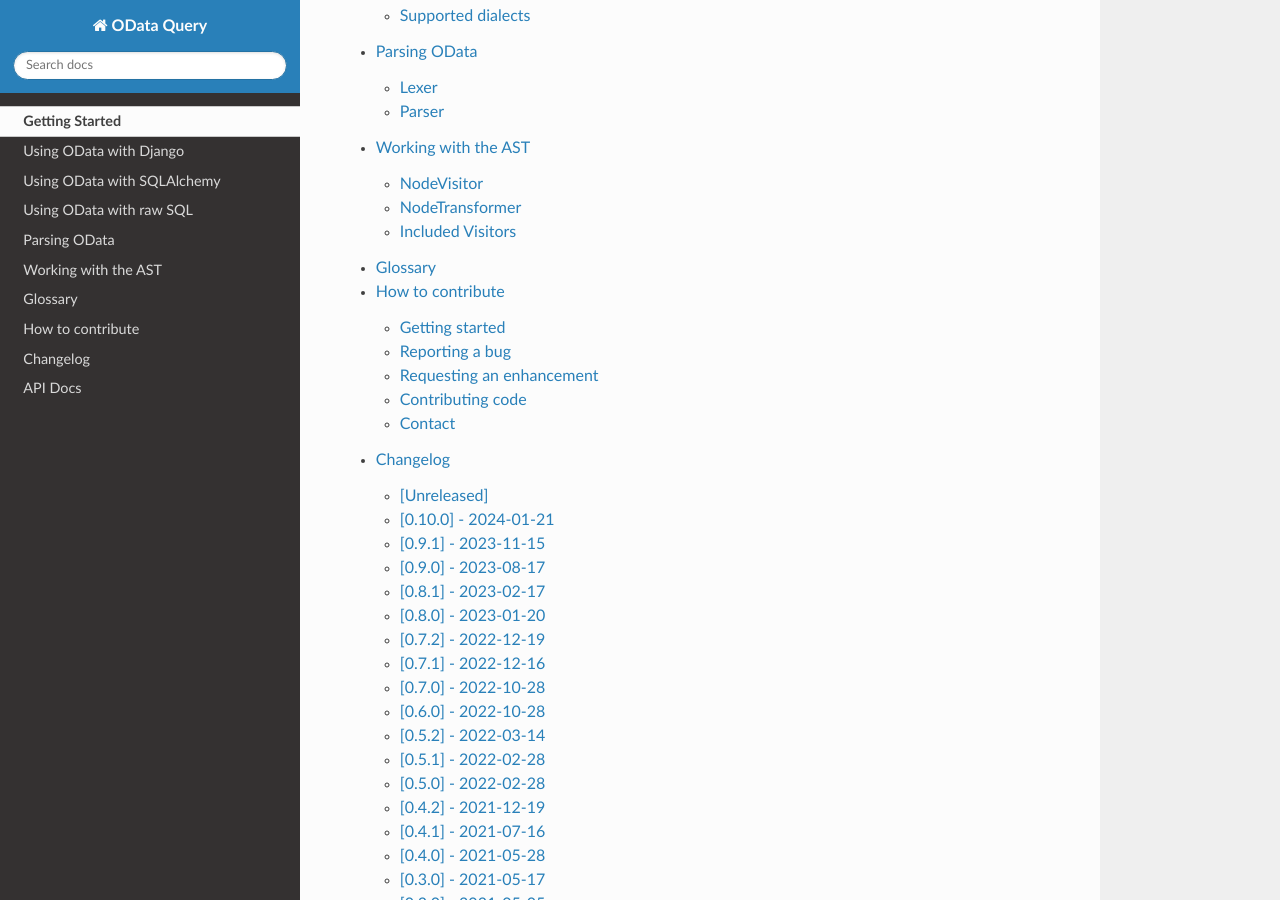
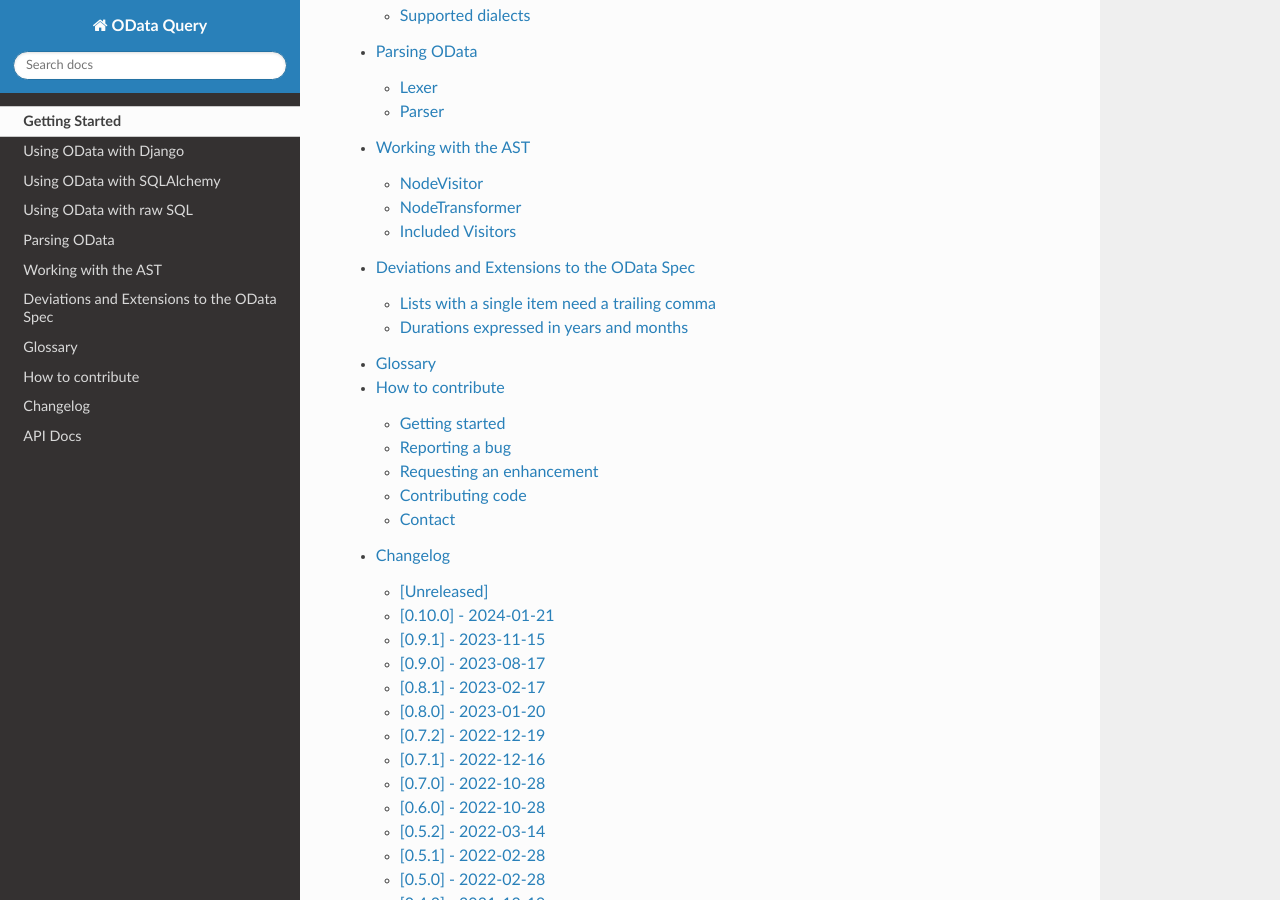
Before and after one commit to gorilla-co/odata-query, a Sphinx documentation site: the page built from docs/source/index.rst, in a window 1280 px wide and 900 px high, scrolled down 2083 px. Built offline with Sphinx 7.4.7 and the Read the Docs theme 2.0.0, drawn with Linux system fonts in a browser that asks for light colours; some of the changed lines change nothing that is shown.

Commit message:
docs: describe deviations and extensions to the OData spec (#56)
ticket: #54

```diff
--- /dev/null
+++ b/docs/source/deviations-and-extensions.rst
@@ -0,0 +1,64 @@
+Deviations and Extensions to the OData Spec
+===========================================
+
+There are some minor cases where this library deviates from the official `spec`_,
+e.g. when the spec is ambiguous, or to add extra non-breaking functionality.
+
+
+Lists with a single item need a trailing comma
+----------------------------------------------
+
+This library needs a trailing comma to represent a list with a single item,
+whereas the spec does not describe this trailing comma (e.g.
+``(item,)`` instead of ``(item)``).
+
+The reason is that the spec doesn't seem to differentiate between a list of a
+single item and any other parenthesized expression. This can lead to parsing
+conflicts. Consider the following expression:
+
+.. code-block::
+
+	concat(('a'), ('b'))
+
+
+The grammar in the official spec could parse this as either:
+
+* Concatenate 2 lists, the first one containing the single string 'a', the second
+  one containing the single string 'b'. The result would be ``('a', 'b')``.
+* Concatenate 2 expressions in parentheses. The first one is the string literal
+  'a', the second one the string literal 'b'. The result would be ``'ab'``
+
+
+To make this difference explicit, this library requires a trailing comma to
+signify a list. The same behavior is present in Python:
+
+>>> ("a")
+'a'
+>>> ("a",)
+('a',)
+
+.. >>> from odata_query.grammar import ODataLexer, ODataParser
+.. >>> lexer = ODataLexer()
+.. >>> parser = ODataParser()
+>>> parser.parse(lexer.tokenize("('a')"))
+String(val='a')
+>>> parser.parse(lexer.tokenize("('a',)"))
+List(val=[String(val='a')])
+
+
+Durations expressed in years and months
+---------------------------------------
+
+The official `spec`_ defines a duration with a number of days, hours, minutes,
+and seconds. E.g. ``duration'P1DT2H'`` is a duration of 1 **D**\ ay and 2 **H**\ ours.
+
+This library adds the ability to express durations containing **Y**\ ears and
+**M**\ onths. E.g. ``duration'P1Y2M3DT4H'`` would express a duration of 1 **Y**\ ear,
+2 **M**\ onths, 3 **D**\ ays, and 4 **H**\ ours.
+
+It's important to note that the final internal value is still expressed in days,
+based on average durations.
+Thus, a month simply represents 30.44 days, while a year represents 365.25 days.
+
+
+.. _spec: https://www.odata.org/documentation/
--- a/docs/source/index.rst
+++ b/docs/source/index.rst
@@ -13,6 +13,7 @@
    sql
    parsing-odata
    working-with-ast
+   deviations-and-extensions
    glossary
 
    contributing
```
